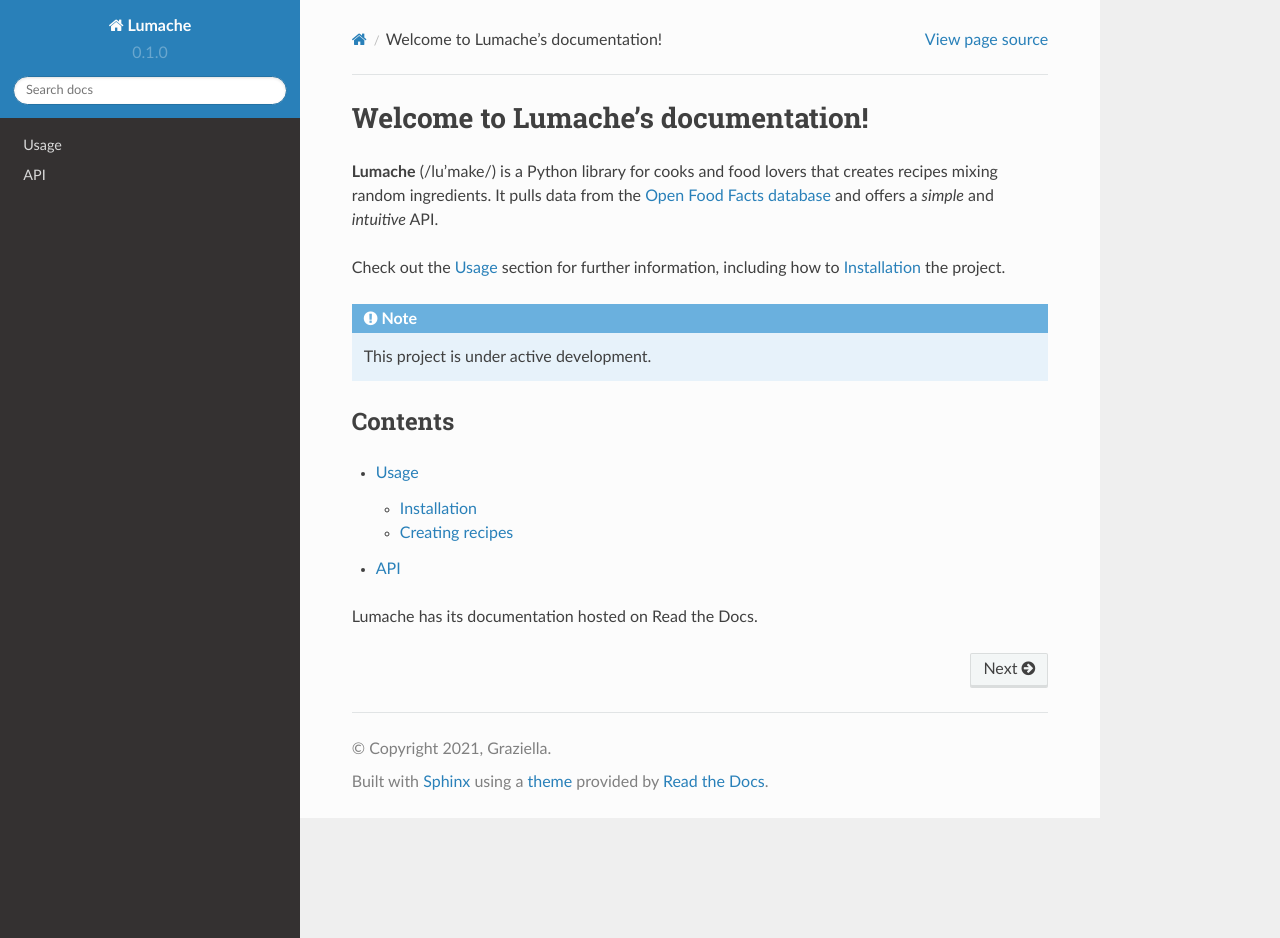
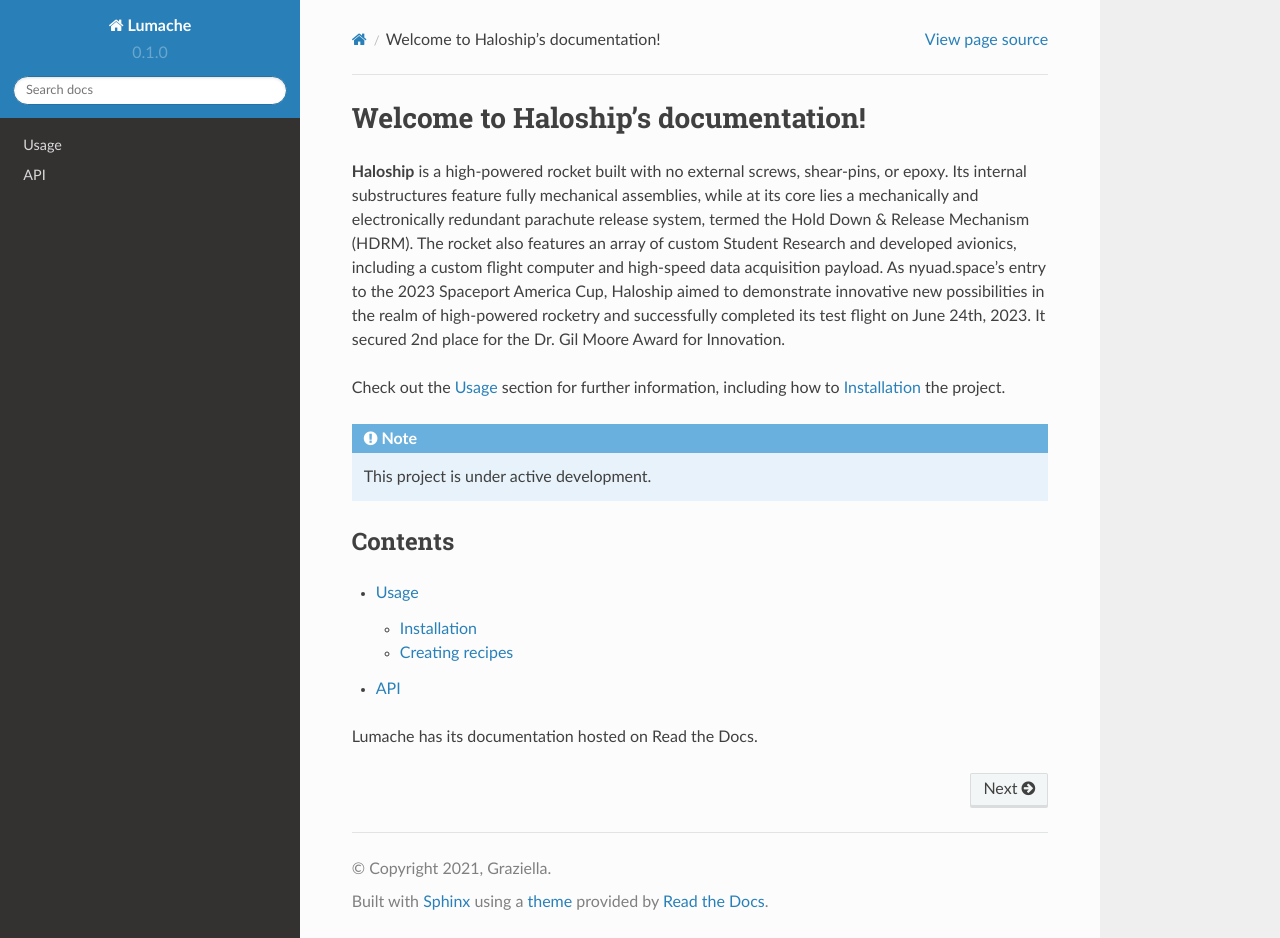
Before and after one commit to nasheed-x/haloship-docs, a Sphinx documentation site: the page built from docs/source/index.rst, in a window 1280 px wide and 938 px high. Built offline with Sphinx 7.4.7 and the Read the Docs theme 2.0.0, drawn with Linux system fonts in a browser that asks for light colours.

Commit message:
Testing the docs

```diff
--- a/docs/source/index.rst
+++ b/docs/source/index.rst
@@ -1,10 +1,8 @@
-Welcome to Lumache's documentation!
+Welcome to Haloship's documentation!
 ===================================
 
-**Lumache** (/lu'make/) is a Python library for cooks and food lovers
-that creates recipes mixing random ingredients.
-It pulls data from the `Open Food Facts database <https://world.openfoodfacts.org/>`_
-and offers a *simple* and *intuitive* API.
+**Haloship** is a high-powered rocket built with no external screws, shear-pins, or epoxy. Its internal substructures feature fully mechanical assemblies, while at its core lies a mechanically and electronically redundant parachute release system, termed the Hold Down & Release Mechanism (HDRM). The rocket also features an array of custom Student Research and developed avionics, including a custom flight computer and high-speed data acquisition payload. As nyuad.space's entry to the 2023 Spaceport America Cup, Haloship aimed to demonstrate innovative new possibilities in the realm of high-powered rocketry and successfully completed its test flight on June 24th, 2023. It secured 2nd place for the Dr. Gil Moore Award for Innovation.
+
 
 Check out the :doc:`usage` section for further information, including
 how to :ref:`installation` the project.
```
